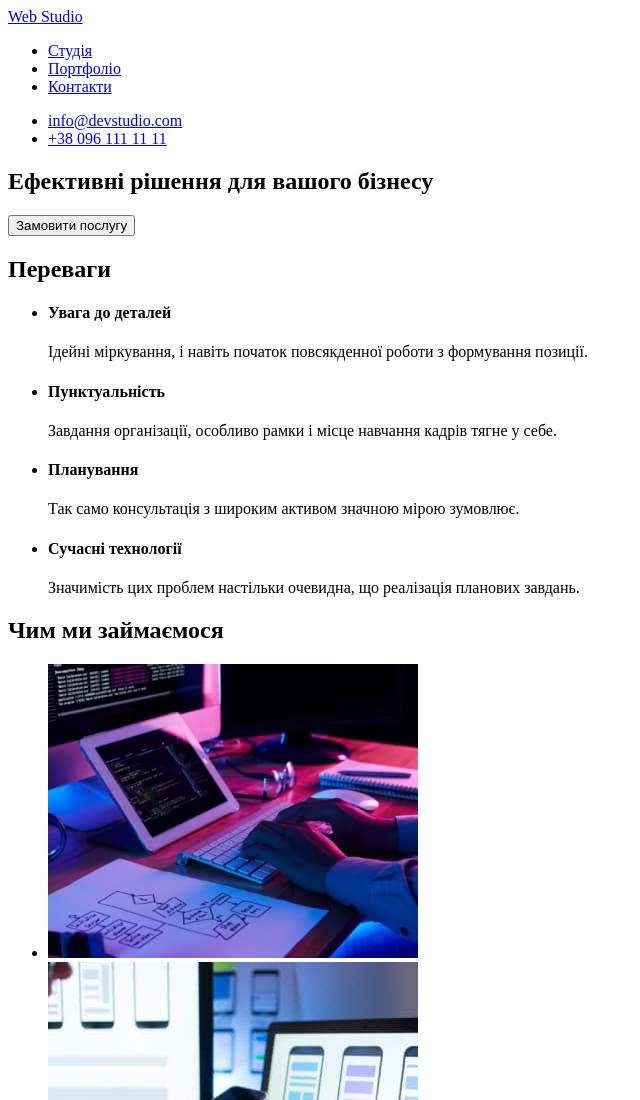
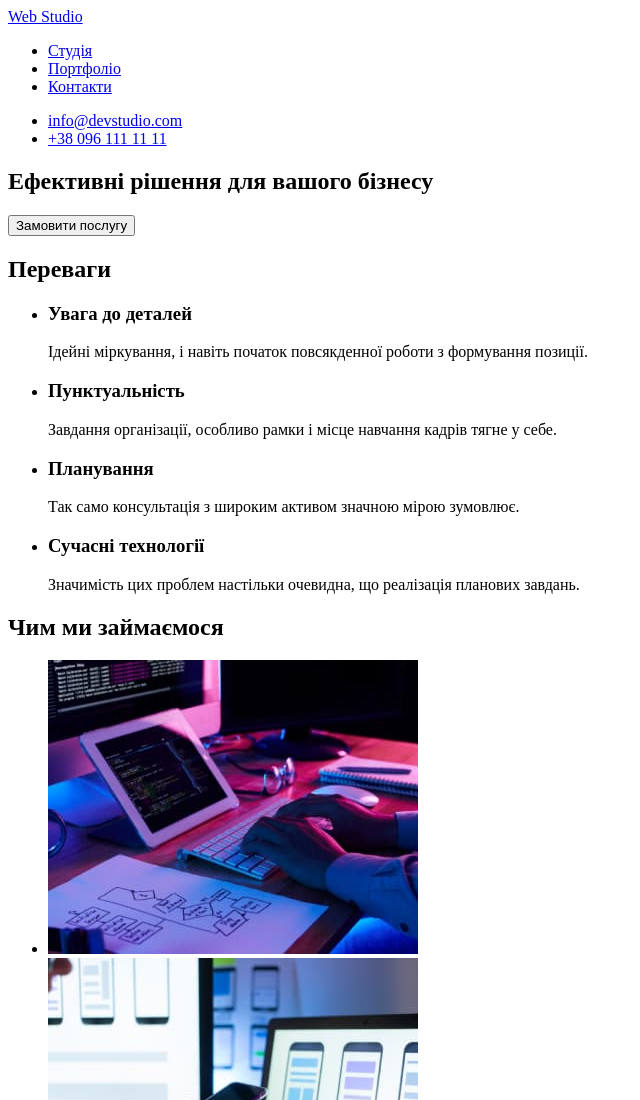
Before and after one commit to ku0li4ka/goit-markup-hw-002, a plain HTML site: page index.html in a window 1280 px wide. Shown: the top 1100 px of the page, without its empty margins (0-640 px from the left). Drawn offline with Linux system fonts and the light colour scheme.

Commit message:
Update index.html
внесені правки згідно зауваженням

```diff
--- a/index.html
+++ b/index.html
@@ -40,20 +40,20 @@
         <h2>Переваги</h2>
         <ul>
           <li>
-            <h4>Увага до деталей</h4>
-            Ідейні міркування, і навіть початок повсякденної роботи з формування позиції.
+            <h3>Увага до деталей</h3>
+            <p>Ідейні міркування, і навіть початок повсякденної роботи з формування позиції.</p>
           </li>
           <li>
-            <h4>Пунктуальність</h4>
-            Завдання організації, особливо рамки і місце навчання кадрів тягне у себе.
+            <h3>Пунктуальність</h3>
+            <p>Завдання організації, особливо рамки і місце навчання кадрів тягне у себе.</p>
           </li>
           <li>
-            <h4>Планування</h4>
-            Так само консультація з широким активом значною мірою зумовлює.
+            <h3>Планування</h3>
+            <p>Так само консультація з широким активом значною мірою зумовлює.</p>
           </li>
           <li>
-            <h4>Сучасні технології</h4>
-            Значимість цих проблем настільки очевидна, що реалізація планових завдань.
+            <h3>Сучасні технології</h3>
+            <p>Значимість цих проблем настільки очевидна, що реалізація планових завдань.</p>
           </li>
         </ul>
       </section>
```
